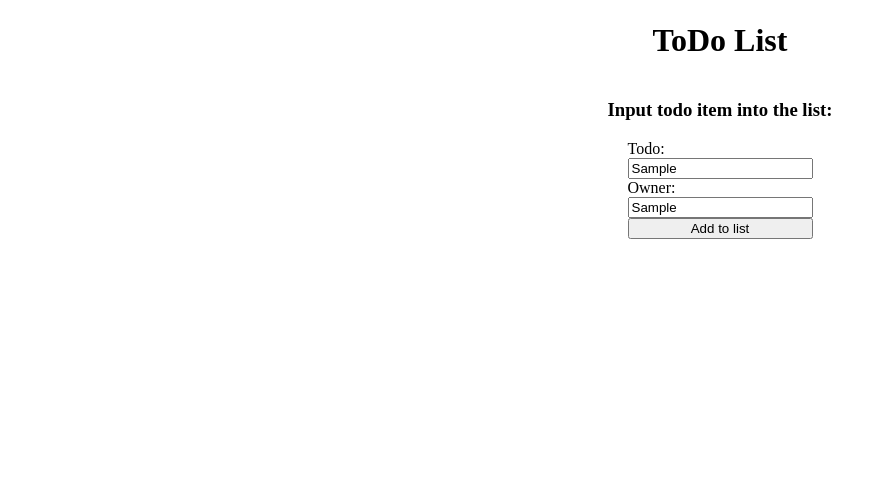
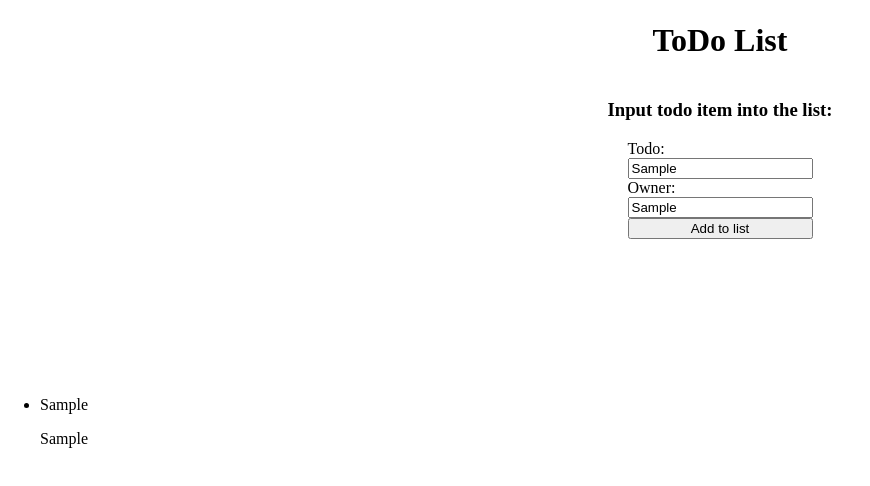
Before and after one commit to edvard01/lexicon-react-todo-list, a React (Vite) app in the folder todo-list/: page / in a window 1280 px wide. Both pictures are taken after typing "Sample", "Sample" into the empty fields and a click on the button "Add to list". Shown: the top 486 px of the page, without its empty margins (0-870 px from the left). Built offline with nearby package versions, Linux system fonts and the light colour scheme.

Commit message:
Made a component containing the list, added interfaces for the list item object to todoform component and list component. Only shows list component if the list isn't empty

```diff
--- /dev/null
+++ b/todo-list/src/List.tsx
@@ -0,0 +1,26 @@
+interface IList {
+  listContent: IListItem[];
+}
+
+interface IListItem {
+  id: number;
+  text: string;
+  author: string;
+}
+
+export function List({ listContent }: IList): JSX.Element {
+  return (
+    <>
+      <div>
+        <ul>
+          {listContent.map((item, index) => (
+            <li key={index}>
+              <p>{item.text}</p>
+              <p>{item.author}</p>
+            </li>
+          ))}
+        </ul>
+      </div>
+    </>
+  );
+}
--- a/todo-list/src/TodoForm.tsx
+++ b/todo-list/src/TodoForm.tsx
@@ -1,11 +1,18 @@
 import { FormEvent, useState, useEffect } from "react";
 import "./todoform.css";
+import { List } from "./List";
+
+interface IListItem {
+  id: number;
+  text: string;
+  author: string;
+}
 
 export function TodoForm(): JSX.Element {
   const [todo, setTodo] = useState("");
   const [owner, setOwner] = useState("");
 
-  const [myArray, setMyArray] = useState<object[]>([]);
+  const [myArray, setMyArray] = useState<IListItem[]>([]);
   const [id, updateId] = useState<number>(1);
 
   useEffect(() => {
@@ -61,6 +68,13 @@ export function TodoForm(): JSX.Element {
           <button type="submit">Add to list</button>
         </form>
       </div>
+      <div>
+        {myArray.length !== 0 ? (
+          <List listContent={myArray} />
+        ) : (
+          <p>list goes here</p>
+        )}
+      </div>
     </>
   );
 }
```
